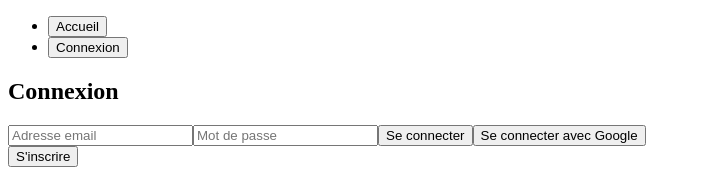
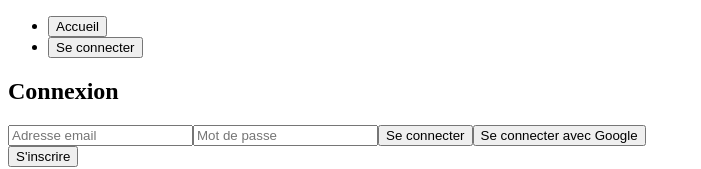
Before and after one commit to warzskynox12/nationglorycomu, a React (Vite) app: page /nationglorycomu/auth in a window 1280 px wide. Shown: the top 169 px of the page, without its empty margins (0-701 px from the left). Built offline with nearby package versions, Linux system fonts and the light colour scheme; no server answers.

Commit message:
update : route

```diff
--- a/src/App.jsx
+++ b/src/App.jsx
@@ -1,5 +1,5 @@
 import { Outlet } from 'react-router-dom';
-import Navbar from './Navbar';
+import Navbar from './composant/Navbar/Navbar';
 
 function App() {
 
--- a/src/Navbar.jsx
+++ /dev/null
@@ -1,25 +0,0 @@
-import React from 'react';
-import { Link } from 'react-router-dom';
-import Firebase from './firebase';
-import Logout from './Logout'
-
-const Navbar = () => {
-  const user = Firebase.auth().currentUser;
-  return (
-    <nav>
-      <ul>
-        <li><Link to="/nationglorycomu/"><button>Accueil</button></Link></li>
-        {user ? (
-          <>
-            <li><Link to="/nationglorycomu/Profile"><button>Profil</button></Link></li>
-            <li><Logout /></li>
-          </>
-        ) : (
-          <li><Link to="/nationglorycomu/Auth"><button>Connexion</button></Link></li>
-        )}
-      </ul>
-    </nav>
-  );
-};
-
-export default Navbar;
--- a/src/AuthPage.jsx
+++ b/src/composant/AuthPage/AuthPage.jsx
@@ -1,6 +1,6 @@
 import React, { useState } from 'react';
-import Signup from './signup';
-import Login from './login';
+import Signup from './signup/signup';
+import Login from './login/login';
 
 
 const AuthPage = () => {
--- a/src/login.jsx
+++ b/src/composant/AuthPage/login/login.jsx
@@ -1,5 +1,5 @@
 import React, { useState } from 'react';
-import firebase from './firebase';
+import firebase from '../../../senssible/firebase'
 
 const Login = () => {
   const [email, setEmail] = useState('');
--- a/src/signup.jsx
+++ b/src/composant/AuthPage/signup/signup.jsx
@@ -1,5 +1,5 @@
 import React, { useState } from 'react';
-import firebase from './firebase';
+import firebase from '../../../senssible/firebase';
 
 const Signup = () => {
   const [email, setEmail] = useState('');
--- a/src/HomePage.jsx
+++ b/src/composant/HomePage/HomePage.jsx
@@ -1,5 +1,5 @@
 import React, { useState, useEffect } from 'react';
-import firebase from './firebase';
+import firebase from '../../senssible/firebase';
 
 
 
--- a/src/Logout.jsx
+++ b/src/composant/Navbar/Logout/Logout.jsx
@@ -1,5 +1,5 @@
 import React from 'react';
-import firebase from './firebase';
+import firebase from '../../../senssible/firebase';
 
 const Logout = () => {
   const handleLogout = async () => {
--- /dev/null
+++ b/src/composant/Navbar/Navbar.jsx
@@ -0,0 +1,40 @@
+import React, { useState, useEffect } from 'react';
+import { Link } from 'react-router-dom';
+import Firebase from '../../senssible/firebase';
+import Logout from './Logout/Logout';
+
+const Navbar = () => {
+  const [user, setUser] = useState(null);
+  const [checkingAuth, setCheckingAuth] = useState(true); // Nouvel état pour suivre la vérification
+
+  useEffect(() => {
+    const unsubscribe = Firebase.auth().onAuthStateChanged(currentUser => {
+      setUser(currentUser);
+      setCheckingAuth(false); // Authentification vérifiée
+    });
+
+    return () => unsubscribe(); // Nettoyer l'abonnement
+  }, []);
+
+  if (checkingAuth) {
+    return <div>Vérification de l'authentification...</div>; // Ou un indicateur de chargement
+  }
+
+  return (
+    <nav>
+      <ul>
+        <li><Link to="/nationglorycomu/"><button>Accueil</button></Link></li>
+        {user ? (
+          <>
+            <li><Link to="/nationglorycomu/Profile"><button>Profil</button></Link></li>
+            <li><Logout /></li>
+          </>
+        ) : (
+          <li><Link to="/nationglorycomu/Auth"><button>Se connecter</button></Link></li>
+        )}
+      </ul>
+    </nav>
+  );
+};
+
+export default Navbar;
--- a/src/ProfilePage.jsx
+++ b/src/composant/profiles/ProfilePage.jsx
@@ -1,11 +1,11 @@
 import React, { useState, useEffect } from 'react';
 import { useNavigate } from 'react-router-dom';
-import firebase from './firebase';
+import firebase from '../../senssible/firebase';
 import { ref, uploadBytes, getDownloadURL } from "firebase/storage";
 import { v4 as uuidv4 } from 'uuid';
 import { getAuth, updateProfile } from "firebase/auth";
 import { getFirestore, doc, setDoc, getDoc } from "firebase/firestore";
-import Logout from './Logout';
+import Logout from '../Navbar/Logout/Logout';
 import axios from 'axios';
 import { set } from 'firebase/database';
 
@@ -227,7 +227,7 @@ const ProfilePage = () => {
             {user ? (
                 <div>
                     <h2>Informations de l'utilisateur</h2>
-                    <img src={user.photoURL || photoORI} alt="Image de profil" />
+                    <img src={user.photoURL || photoORI}/>
                     <p>Prénom: {user.displayName.split(' ')[0]}</p>
                     <p>Nom: {user.displayName.split(' ')[1]}</p>
                     <p>Email: {user.email}</p>
@@ -238,7 +238,7 @@ const ProfilePage = () => {
                         {playerCount && (
                         <select>
                             {Array.from({length: 17}, (_, i) => (
-                            <option key={i} value={playerCount[i] && playerCount[i].name}>
+                            <option key={i} value={playerCount[i] && playerCount[i].name} >
                                 Nombre de connecter sur {playerCount[i] && playerCount[i].name} : {playerCount[i] ? (playerCount[i].players == -1 ? 0 : playerCount[i].players) : null}
                             </option>
                             ))}
```
Also changed, not shown: src/main.jsx (+8 -8 lines), src/senssible/firebase.js (renamed from src/firebase.js).
